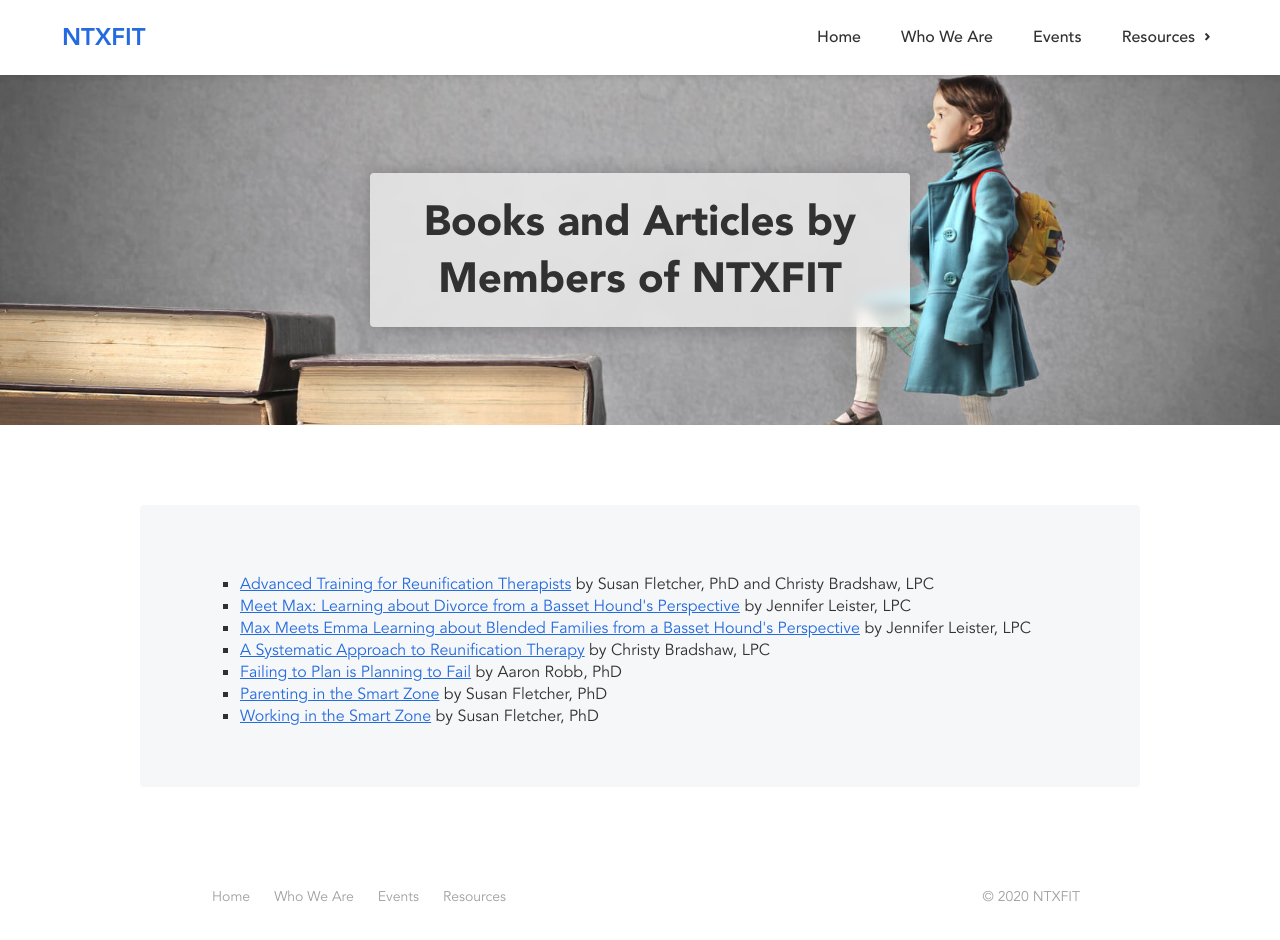
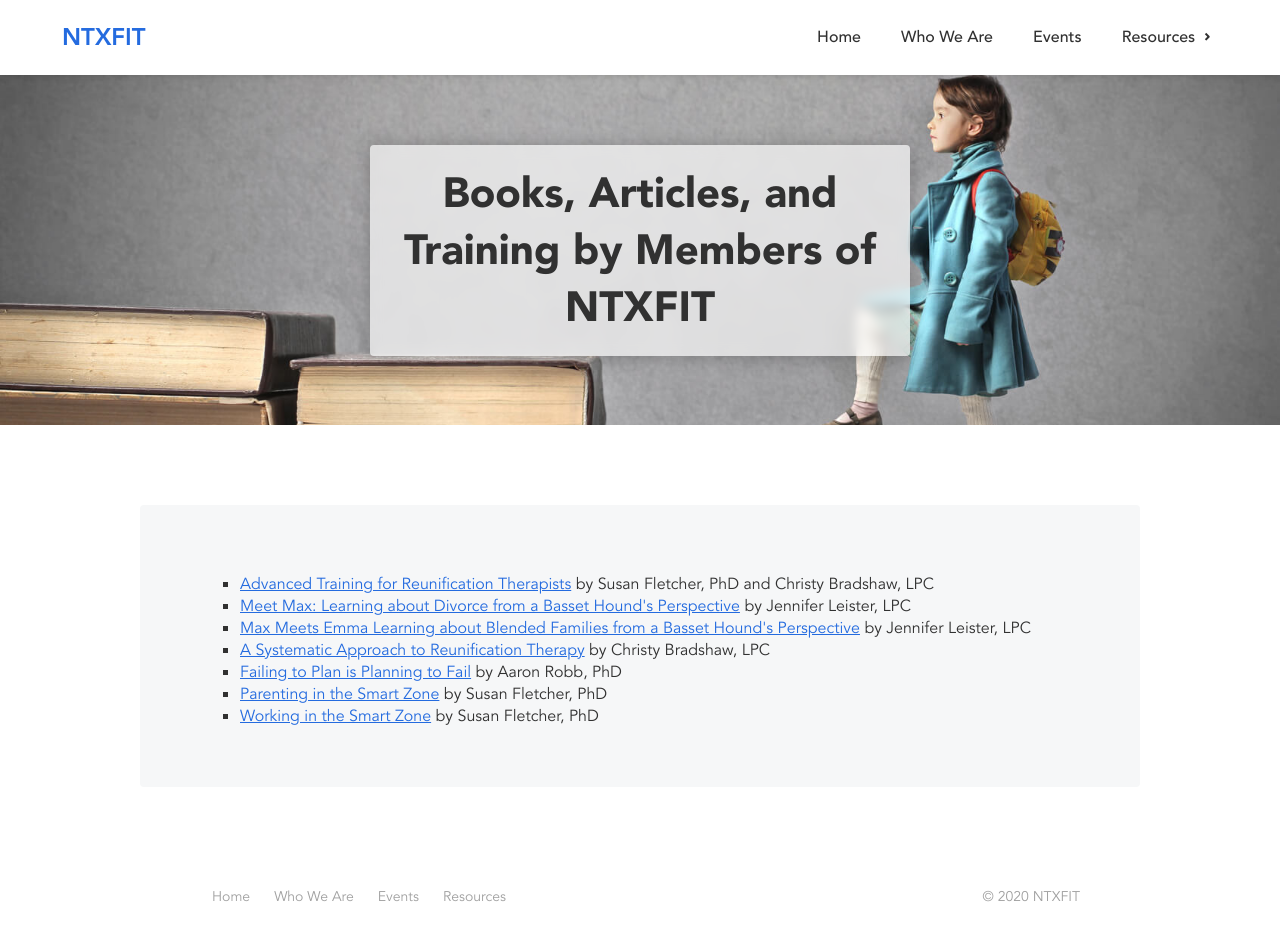
Before and after one commit to Modern-Lawyer-Marketing/ntxfit, a React (Create React App) app: page /resources/books-and-articles-by-members-of-ntxfit in a window 1280 px wide. Shown: the top 940 px of the page. Built offline with nearby package versions, Linux system fonts and the light colour scheme.

Commit message:
Change wording

```diff
--- a/src/pages/Resources/Books.jsx
+++ b/src/pages/Resources/Books.jsx
@@ -9,7 +9,7 @@ import Header from '../../components/Header';
 const Books = () => (
   <div>
     <Header short backgroundImage={require('../../images/book-staircase.jpg')} backgroundPosition="right 45%">
-      <h1>Books and Articles by Members of NTXFIT</h1>
+      <h1>Books, Articles, and Training by Members of NTXFIT</h1>
     </Header>
     <div className="resources-content content-item">
       <SectionBox>
```
